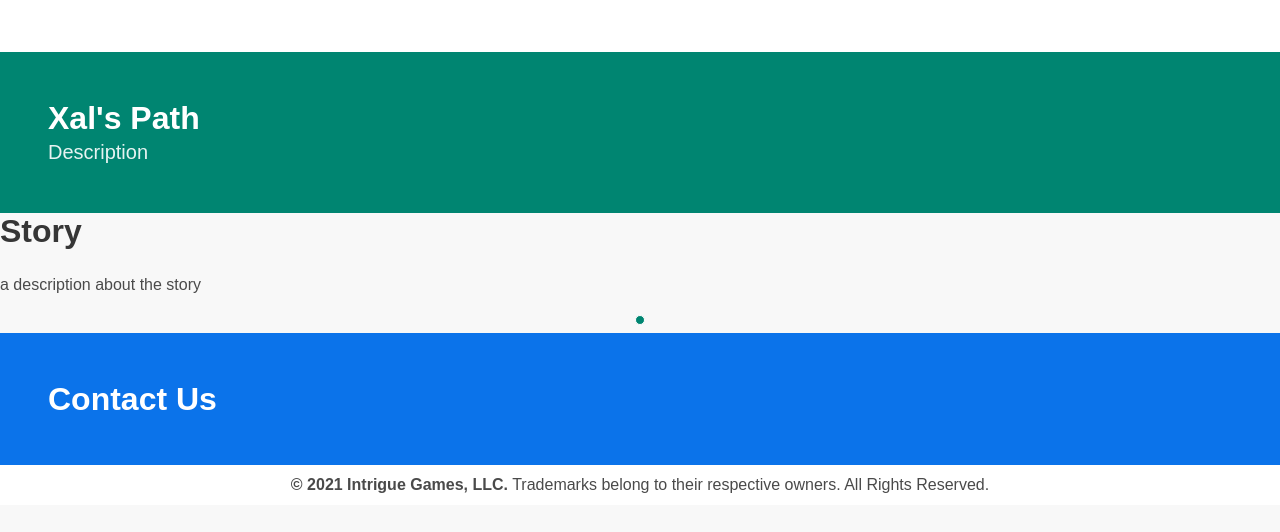
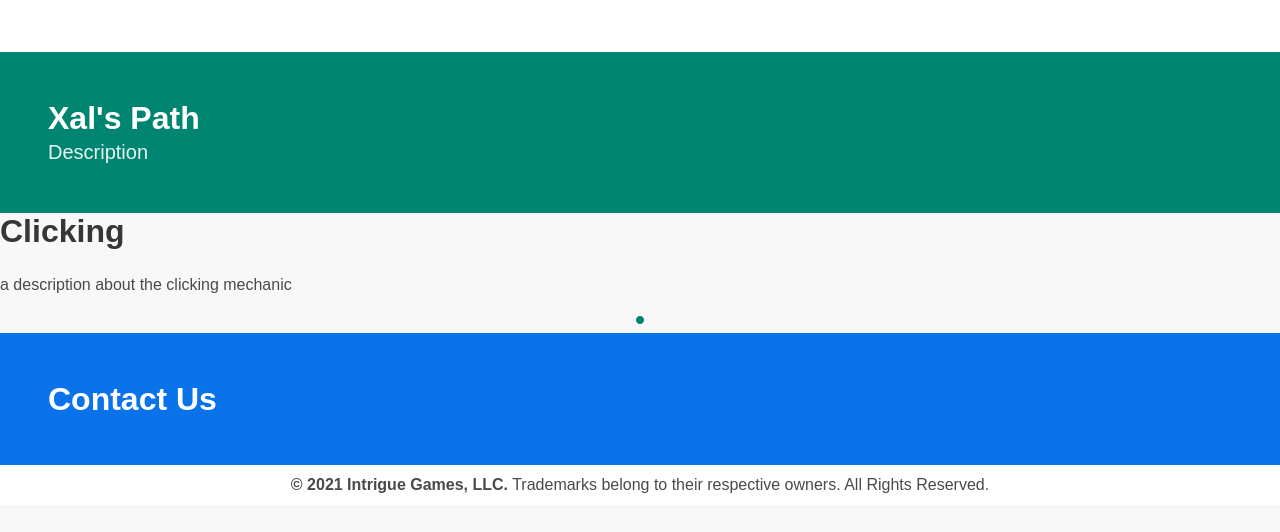
Before and after one commit to intrigue-games/intrigue-games.github.io, a Vue app: page / in a window 1280 px wide. Shown: the top 532 px of the page. Built offline with nearby package versions, Linux system fonts and the light colour scheme.

Commit message:
tweaks from demo

```diff
--- a/src/App.vue
+++ b/src/App.vue
@@ -3,10 +3,13 @@
     <NavBar />
     <main>
       <Banner />
-      <Features />
+      <!--      <Story />-->
+      <Gameplay />
+      <!--      <Art />-->
+      <!--      <Reviews />-->
       <ContactUs />
-      <Footer />
     </main>
+    <Footer />
   </div>
 </template>
 
@@ -18,7 +21,7 @@ import NavBar from "@/components/NavBar.vue";
 import ContactUs from "@/components/ContactUs.vue";
 import Banner from "@/components/Banner.vue";
 import Footer from "@/components/Footer.vue";
-import Features from "@/components/Features.vue";
+import Gameplay from "@/components/Gameplay.vue";
 
 @Component({
   components: {
@@ -27,7 +30,7 @@ import Features from "@/components/Features.vue";
     ContactUs,
     Banner,
     Footer,
-    Features,
+    Gameplay,
   },
 })
 export default class App extends Vue {}
--- a/src/components/Features.vue
+++ b/src/components/Gameplay.vue
@@ -17,9 +17,13 @@ import Vue from "vue";
 import Component from "vue-class-component";
 
 @Component
-export default class Features extends Vue {
+export default class Gameplay extends Vue {
   carouselItems = [
-    { title: "Story", description: "a description about the story", image: "" },
+    {
+      title: "Clicking",
+      description: "a description about the clicking mechanic",
+      image: "",
+    },
   ];
 }
 </script>
--- a/src/scss/theme-default.scss
+++ b/src/scss/theme-default.scss
@@ -70,13 +70,6 @@ $card-header-shadow: none;
 $card-border: 1px solid $base-color-light;
 $card-header-border-bottom-color: $base-color-light;
 
-/* Table: Bulma override */
-$table-cell-border: 1px solid $white-bis;
-
-/* Table: specifics */
-$table-avatar-size: $size-base * 1.5;
-$table-avatar-size-mobile: 25vw;
-
 /* Form */
 $checkbox-border: 1px solid $base-color;
 
@@ -92,9 +85,6 @@ $modal-card-width: 40vw;
 $modal-card-width-mobile: 90vw;
 $modal-card-foot-background-color: $white-ter;
 
-/* Notification: Bulma override */
-$notification-padding: $default-padding * 0.75 $default-padding;
-
 /* Footer: Bulma override */
 $footer-background-color: $white;
 $footer-padding: $default-padding * 0.33 $default-padding;
@@ -102,9 +92,6 @@ $footer-padding: $default-padding * 0.33 $default-padding;
 /* Footer: specifics */
 $footer-logo-height: $size-base * 2;
 
-/* Progress: Bulma override */
-$progress-bar-background-color: $grey-lighter;
-
 /* Icon: specifics */
 $icon-update-mark-size: $size-base * 0.5;
 $icon-update-mark-color: $yellow;
```
Also changed, not shown: 1 other file (tests, documents, lock files or other folders).
